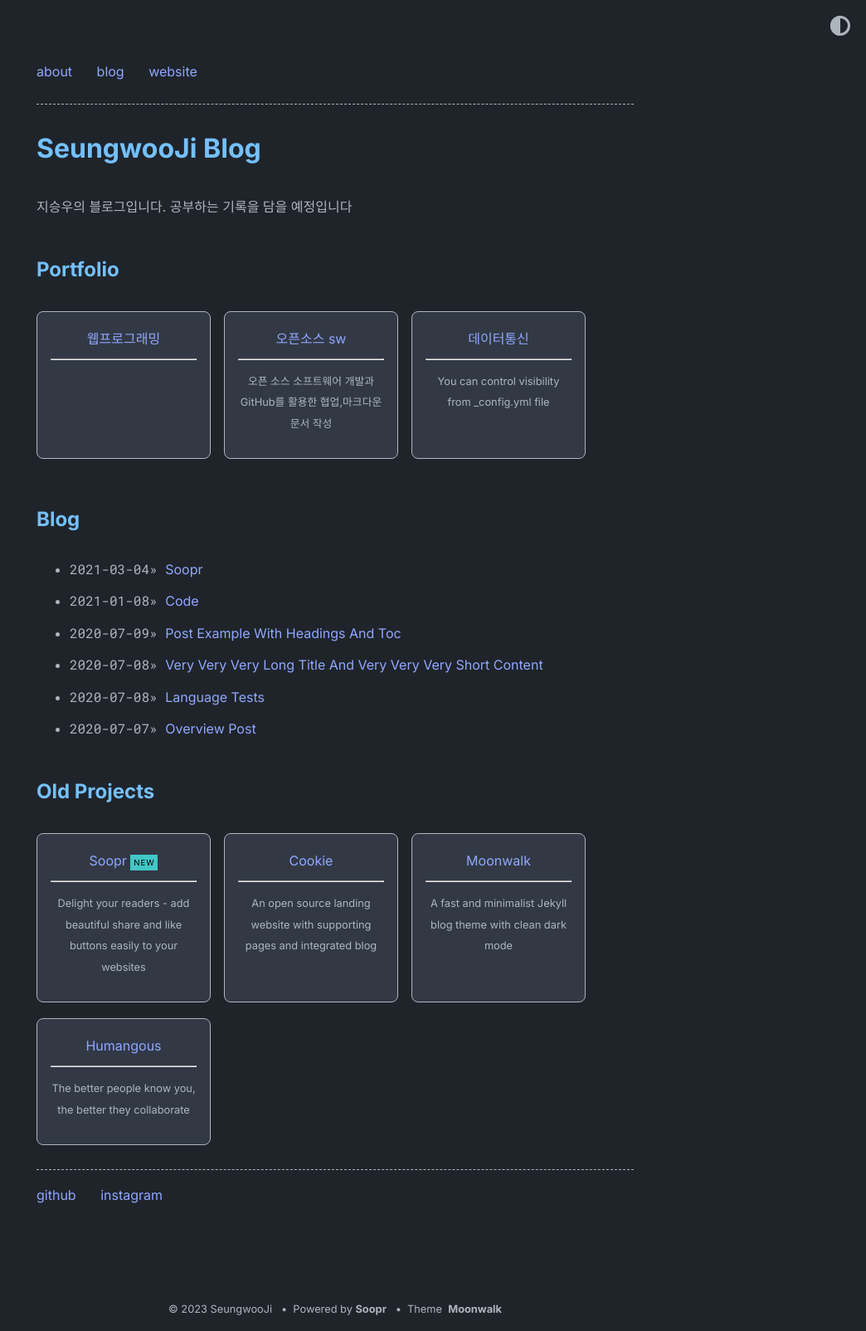
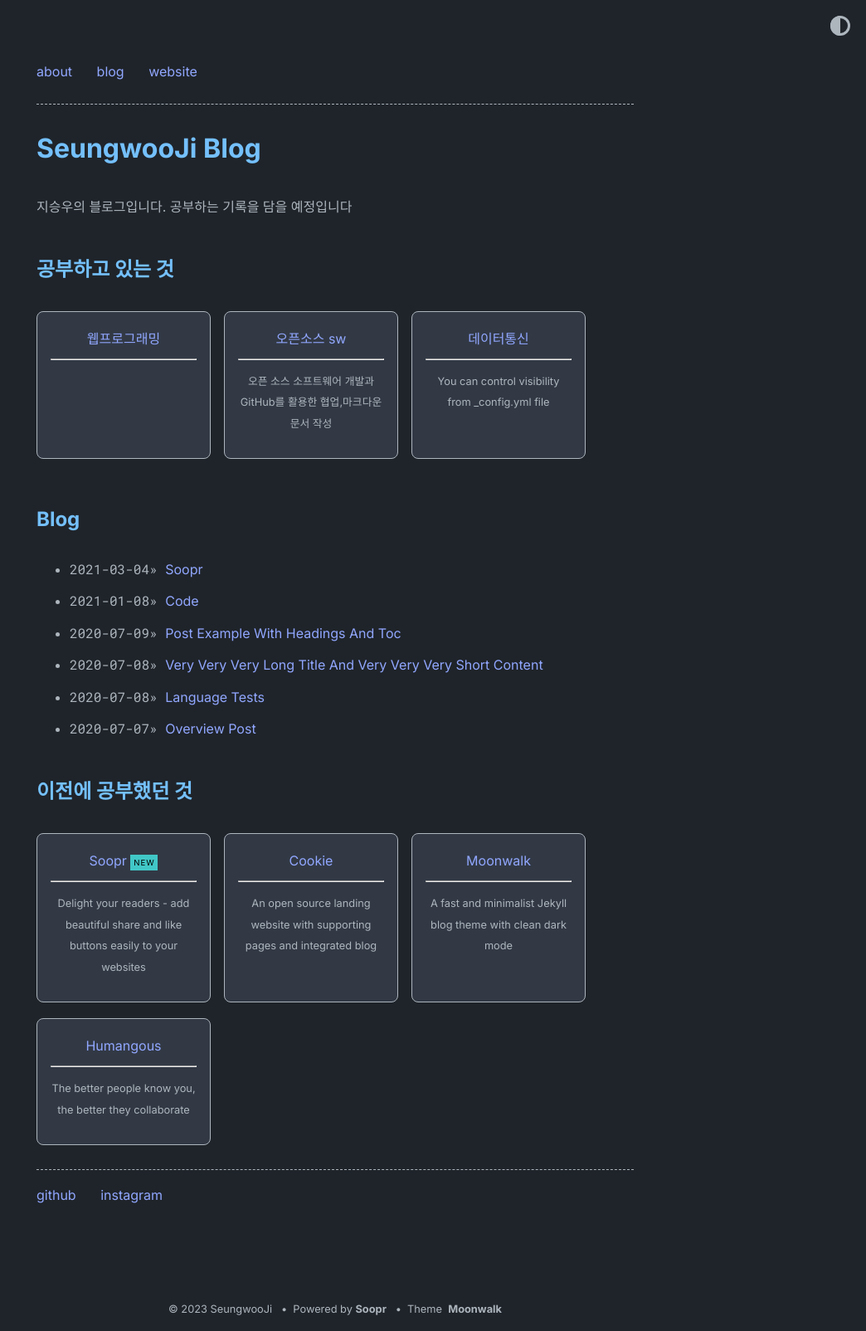
Before and after one commit to SeungwooJi/SeungwooJi.github.io, a Jekyll site: the page built from index.md, in a window 1280 px wide. Shown: the whole page at 83% size, without its empty margins (236-1280 px from the left). Built offline with Jekyll 4.4.1, drawn with Linux system fonts in a browser that asks for light colours.

Commit message:
home title 변경

```diff
--- a/_config.yml
+++ b/_config.yml
@@ -33,11 +33,10 @@ theme_config:
   show_tags: true # show tags in a blog posts
   # options for "home" page
   home:
-    title_projects: Portfolio
+    title_projects: 공부하고 있는 것
     title_misc_list: Details
     title_blog: Blog
-    title_old_projects: Old Projects
-
+    title_old_projects: 이전에 공부했던 것
 soopr:
   publish_token: "" # sign up at https://www.soopr.co to get your publish token and personalize share and reaction options
 
```
